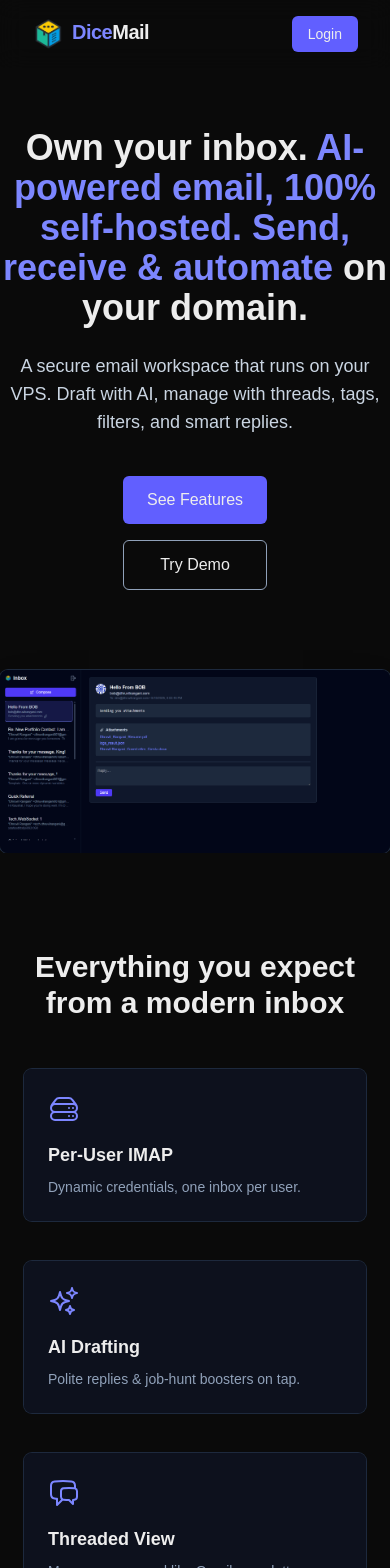
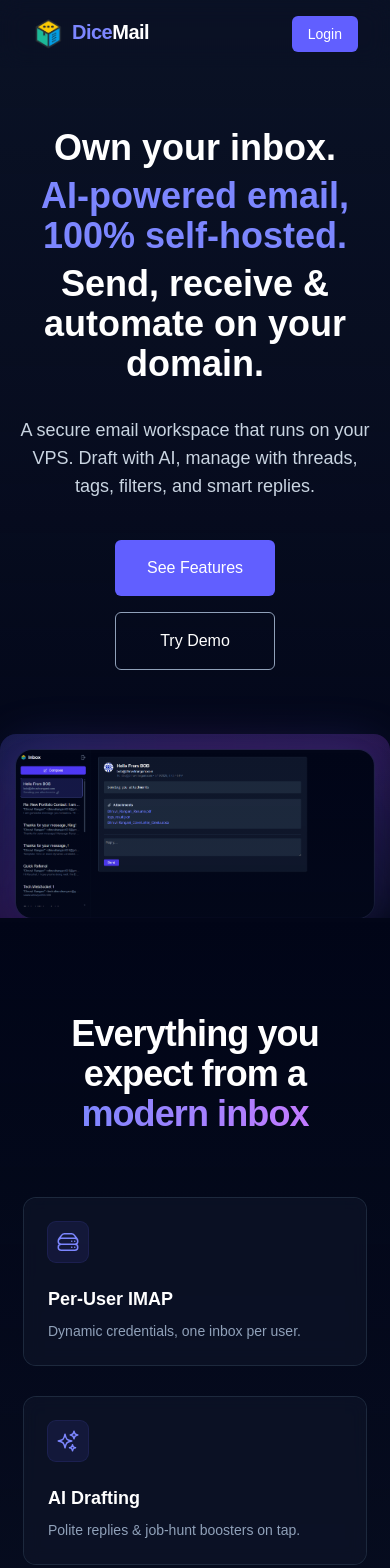
Before and after one commit to Dhruvil-Rangani/ai-powered-email-app, a Next.js app in the folder email-app-frontend/: page / in a window 390 px wide. Shown: the top 1568 px of the page. Built offline with nearby package versions, Linux system fonts and the light colour scheme; no server answers.

Commit message:
updated landing page

```diff
--- a/email-app-frontend/src/app/page.tsx
+++ b/email-app-frontend/src/app/page.tsx
@@ -4,19 +4,24 @@ import FeatureGrid from '../components/FeatureGrid';
 import BuiltFor from '../components/BuiltFor';
 import Stepper from '../components/Stepper';
 import Footer from '../components/Footer';
-
+import AnimatedBackground from '../components/AnimatedBackground';
 
 export default function Landing() {
   return (
-    <>
+    <div className="relative min-h-screen bg-slate-950 text-white">
+      <AnimatedBackground />
+      <div className="relative">
         <Navbar />
-      <main>
+        <main className="relative">
           <Hero />
+          <div className="relative z-10">
             <FeatureGrid />
             <BuiltFor />
             <Stepper />
+          </div>
         </main>
         <Footer />
-    </>
+      </div>
+    </div>
   );
 }
--- /dev/null
+++ b/email-app-frontend/src/components/AnimatedBackground.tsx
@@ -0,0 +1,95 @@
+'use client';
+import { useEffect, useRef } from 'react';
+import { motion } from 'framer-motion';
+
+export default function AnimatedBackground() {
+  const canvasRef = useRef<HTMLCanvasElement>(null);
+
+  useEffect(() => {
+    const canvas = canvasRef.current;
+    if (!canvas) return;
+
+    const ctx = canvas.getContext('2d');
+    if (!ctx) return;
+
+    // Set canvas size
+    const resizeCanvas = () => {
+      canvas.width = window.innerWidth;
+      canvas.height = window.innerHeight;
+    };
+    resizeCanvas();
+    window.addEventListener('resize', resizeCanvas);
+
+    // Particle settings
+    const particles: Array<{
+      x: number;
+      y: number;
+      size: number;
+      speedX: number;
+      speedY: number;
+    }> = [];
+
+    // Create particles
+    for (let i = 0; i < 50; i++) {
+      particles.push({
+        x: Math.random() * canvas.width,
+        y: Math.random() * canvas.height,
+        size: Math.random() * 2 + 1,
+        speedX: Math.random() * 0.5 - 0.25,
+        speedY: Math.random() * 0.5 - 0.25,
+      });
+    }
+
+    // Animation loop
+    const animate = () => {
+      ctx.clearRect(0, 0, canvas.width, canvas.height);
+
+      // Draw gradient background
+      const gradient = ctx.createLinearGradient(0, 0, canvas.width, canvas.height);
+      gradient.addColorStop(0, 'rgba(79, 70, 229, 0.1)'); // indigo-600
+      gradient.addColorStop(0.5, 'rgba(30, 41, 59, 0.1)'); // slate-800
+      gradient.addColorStop(1, 'rgba(15, 23, 42, 0.1)'); // slate-900
+      ctx.fillStyle = gradient;
+      ctx.fillRect(0, 0, canvas.width, canvas.height);
+
+      // Update and draw particles
+      particles.forEach((particle) => {
+        particle.x += particle.speedX;
+        particle.y += particle.speedY;
+
+        // Wrap around edges
+        if (particle.x < 0) particle.x = canvas.width;
+        if (particle.x > canvas.width) particle.x = 0;
+        if (particle.y < 0) particle.y = canvas.height;
+        if (particle.y > canvas.height) particle.y = 0;
+
+        ctx.beginPath();
+        ctx.arc(particle.x, particle.y, particle.size, 0, Math.PI * 2);
+        ctx.fillStyle = 'rgba(99, 102, 241, 0.2)'; // indigo-500
+        ctx.fill();
+      });
+
+      requestAnimationFrame(animate);
+    };
+
+    animate();
+
+    return () => {
+      window.removeEventListener('resize', resizeCanvas);
+    };
+  }, []);
+
+  return (
+    <motion.div
+      initial={{ opacity: 0 }}
+      animate={{ opacity: 1 }}
+      transition={{ duration: 1 }}
+      className="fixed inset-0 -z-10"
+    >
+      <canvas
+        ref={canvasRef}
+        className="h-full w-full"
+      />
+    </motion.div>
+  );
+}
--- a/email-app-frontend/src/components/FeatureGrid.tsx
+++ b/email-app-frontend/src/components/FeatureGrid.tsx
@@ -1,43 +1,97 @@
 'use client';
 import { motion } from 'framer-motion';
-import { SparklesIcon, FunnelIcon , InboxIcon, TagIcon, ShieldCheckIcon, ServerStackIcon, ChatBubbleLeftRightIcon} from '@heroicons/react/24/outline';
+import { SparklesIcon, FunnelIcon, InboxIcon, TagIcon, ShieldCheckIcon, ServerStackIcon, ChatBubbleLeftRightIcon } from '@heroicons/react/24/outline';
 
 const FEATURES = [
   { Icon: ServerStackIcon, title: 'Per-User IMAP', desc: 'Dynamic credentials, one inbox per user.' },
   { Icon: SparklesIcon, title: 'AI Drafting', desc: 'Polite replies & job-hunt boosters on tap.' },
   { Icon: ChatBubbleLeftRightIcon, title: 'Threaded View', desc: 'Messages grouped like Gmail - no clutter.' },
-  { Icon: FunnelIcon , title: 'Tag & Filter', desc: 'Label emails and query by tag.' },
+  { Icon: FunnelIcon, title: 'Tag & Filter', desc: 'Label emails and query by tag.' },
   { Icon: InboxIcon, title: 'Threaded Conversations', desc: 'Group emails just like Gmail.' },
   { Icon: TagIcon, title: 'Smart Tagging', desc: 'Organize with labels and filters.' },
   { Icon: SparklesIcon, title: 'GPT Drafting', desc: 'Write better emails, faster.' },
   { Icon: ShieldCheckIcon, title: '100% Self-Hosted', desc: 'Postfix, Dovecot, IMAP, and SMTP on your server.' },
+];
 
+const container = {
+  hidden: { opacity: 0 },
+  show: {
+    opacity: 1,
+    transition: {
+      staggerChildren: 0.1,
+      delayChildren: 0.3,
+    },
+  },
+};
 
-];
+const item = {
+  hidden: { opacity: 0, y: 20 },
+  show: { opacity: 1, y: 0 },
+};
 
 export default function FeatureGrid() {
   return (
-    <section id="features" className="mx-auto max-w-5xl px-6 py-24">
-      <h2 className="mb-12 text-center text-3xl font-bold">
-        Everything you expect from a modern inbox
-      </h2>
+    <section id="features" className="relative mx-auto max-w-5xl px-6 py-24">
+      {/* Background gradient */}
+      <div className="absolute inset-0 -z-10 bg-gradient-to-b from-transparent via-slate-900/50 to-transparent" />
 
-      <div className="grid gap-10 sm:grid-cols-2 lg:grid-cols-4">
+      <motion.h2
+        className="mb-16 text-center text-4xl font-bold tracking-tight"
+        initial={{ opacity: 0, y: 20 }}
+        whileInView={{ opacity: 1, y: 0 }}
+        viewport={{ once: true }}
+        transition={{ duration: 0.6 }}
+      >
+        Everything you expect from a{' '}
+        <span className="bg-gradient-to-r from-indigo-400 to-purple-400 bg-clip-text text-transparent">
+          modern inbox
+        </span>
+      </motion.h2>
+
+      <motion.div
+        variants={container}
+        initial="hidden"
+        whileInView="show"
+        viewport={{ once: true }}
+        className="grid gap-8 sm:grid-cols-2 lg:grid-cols-4"
+      >
         {FEATURES.map(({ Icon, title, desc }, i) => (
           <motion.div
             key={title}
-            className="rounded-lg bg-slate-900/60 p-6 ring-1 ring-slate-800"
-            initial={{ opacity: 0, y: 30 }}
-            whileInView={{ opacity: 1, y: 0 }}
-            viewport={{ once: true }}
-            transition={{ duration: 0.5, delay: i * 0.1 }}
+            variants={item}
+            className="group relative"
+            whileHover={{ y: -5 }}
+            transition={{ type: "spring", stiffness: 300, damping: 20 }}
           >
-            <Icon className="h-8 w-8 text-indigo-400" />
-            <h3 className="mt-4 text-lg font-semibold">{title}</h3>
-            <p className="mt-2 text-sm text-slate-400">{desc}</p>
+            {/* Glassmorphism card */}
+            <div className="relative overflow-hidden rounded-xl bg-slate-900/60 p-6 backdrop-blur-sm ring-1 ring-slate-800 transition-all duration-300 group-hover:ring-indigo-500/50">
+              {/* Gradient overlay */}
+              <div className="absolute inset-0 bg-gradient-to-br from-indigo-500/10 to-purple-500/10 opacity-0 transition-opacity duration-300 group-hover:opacity-100" />
+
+              {/* Content */}
+              <div className="relative">
+                <motion.div
+                  className="mb-4 inline-block rounded-lg bg-indigo-500/10 p-2 ring-1 ring-indigo-500/20"
+                  whileHover={{ scale: 1.1, rotate: 5 }}
+                  transition={{ type: "spring", stiffness: 400, damping: 10 }}
+                >
+                  <Icon className="h-6 w-6 text-indigo-400" />
+                </motion.div>
+
+                <h3 className="mb-2 text-lg font-semibold text-white group-hover:text-indigo-400 transition-colors">
+                  {title}
+                </h3>
+                <p className="text-sm text-slate-400 group-hover:text-slate-300 transition-colors">
+                  {desc}
+                </p>
+              </div>
+
+              {/* Hover effect */}
+              <div className="absolute inset-0 rounded-xl bg-gradient-to-r from-indigo-500/0 via-indigo-500/10 to-purple-500/0 opacity-0 transition-opacity duration-300 group-hover:opacity-100" />
+            </div>
           </motion.div>
         ))}
-      </div>
+      </motion.div>
     </section>
   );
 }
--- a/email-app-frontend/src/components/Hero.tsx
+++ b/email-app-frontend/src/components/Hero.tsx
@@ -1,66 +1,190 @@
 'use client';
-import { motion } from 'framer-motion';
+import { motion, useScroll, useTransform } from 'framer-motion';
 import Image from 'next/image';
 import Link from 'next/link';
+import { useRef } from 'react';
 
 export default function Hero() {
+  const containerRef = useRef<HTMLDivElement>(null);
+  const { scrollYProgress } = useScroll({
+    target: containerRef,
+    offset: ["start start", "end start"]
+  });
+
+  const y = useTransform(scrollYProgress, [0, 1], [0, 30]);
+  const opacity = useTransform(scrollYProgress, [0, 0.5, 1], [1, 0.8, 0.8]);
+  const scale = useTransform(scrollYProgress, [0, 0.5, 1], [1, 0.98, 0.98]);
+
   return (
-    <section className="relative flex flex-col items-center justify-center overflow-hidden pt-32 text-center">
-      <motion.h1
-        className="max-w-4xl text-4xl font-extrabold md:text-6xl"
+    <motion.section
+      ref={containerRef}
+      style={{
+        y,
+        opacity,
+        scale,
+        transformStyle: "preserve-3d",
+        backfaceVisibility: "hidden"
+      }}
+      className="relative flex min-h-screen flex-col items-center justify-center overflow-hidden pt-32 text-center"
+    >
+      {/* Enhanced glassmorphism overlay with reduced blur */}
+      <div className="absolute inset-0 bg-gradient-to-b from-slate-900/70 via-slate-900/40 to-transparent backdrop-blur-[1px]" />
+
+      <motion.div
+        className="relative z-10 flex w-full flex-col items-center justify-center px-4 sm:px-6 lg:px-8"
         initial={{ opacity: 0, y: 40 }}
         animate={{ opacity: 1, y: 0 }}
         transition={{ duration: 0.8 }}
       >
-        Own&nbsp;your&nbsp;inbox. <br className="hidden md:block" />
-        <span className="text-indigo-400">AI-powered email, 100% self-hosted.</span> <br className="hidden md:block" />
-        <span className="text-indigo-400">Send, receive &amp; automate</span> on your domain.
+        <motion.h1
+          className="max-w-4xl text-4xl font-extrabold md:text-6xl lg:text-7xl"
+          initial={{ opacity: 0, y: 40 }}
+          animate={{ opacity: 1, y: 0 }}
+          transition={{ duration: 0.8 }}
+        >
+          <motion.span
+            initial={{ opacity: 0, x: -20 }}
+            animate={{ opacity: 1, x: 0 }}
+            transition={{ duration: 0.8, delay: 0.2 }}
+            className="block"
+          >
+            Own&nbsp;your&nbsp;inbox.
+          </motion.span>
+          <motion.span
+            initial={{ opacity: 0, x: 20 }}
+            animate={{ opacity: 1, x: 0 }}
+            transition={{ duration: 0.8, delay: 0.4 }}
+            className="mt-2 block text-indigo-400"
+          >
+            AI-powered email, 100% self-hosted.
+          </motion.span>
+          <motion.span
+            initial={{ opacity: 0, x: -20 }}
+            animate={{ opacity: 1, x: 0 }}
+            transition={{ duration: 0.8, delay: 0.6 }}
+            className="mt-2 block"
+          >
+            Send, receive &amp; automate on your domain.
+          </motion.span>
         </motion.h1>
 
-      <motion.p
-        className="mt-6 max-w-2xl text-lg text-slate-300"
+        <motion.div
+          className="mx-auto mt-8 max-w-2xl text-center"
           initial={{ opacity: 0, y: 40 }}
           animate={{ opacity: 1, y: 0 }}
-        transition={{ duration: 0.8, delay: 0.2 }}
+          transition={{ duration: 0.8, delay: 0.8 }}
         >
+          <p className="text-lg text-slate-300">
             A secure email workspace that runs on your VPS. Draft with AI, manage with threads, tags, filters, and smart replies.
-      </motion.p>
+          </p>
+        </motion.div>
 
         <motion.div
-        className="mt-10 flex flex-col gap-4 sm:flex-row"
+          className="mt-10 flex flex-col gap-4 sm:flex-row sm:justify-center"
           initial={{ opacity: 0, y: 40 }}
           animate={{ opacity: 1, y: 0 }}
-        transition={{ duration: 0.8, delay: 0.4 }}
+          transition={{ duration: 0.8, delay: 1 }}
         >
           <Link
             href="#features"
-          className="rounded-md bg-indigo-500 px-6 py-3 font-medium hover:bg-indigo-400"
+            className="group relative overflow-hidden rounded-md bg-indigo-500 px-8 py-4 font-medium transition-all hover:bg-indigo-400"
+          >
+            <motion.span
+              className="relative z-10"
+              whileHover={{ scale: 1.05 }}
+              whileTap={{ scale: 0.95 }}
             >
               See Features
+            </motion.span>
+            <motion.div
+              className="absolute inset-0 bg-gradient-to-r from-indigo-600 to-indigo-400 opacity-0 transition-opacity group-hover:opacity-100"
+              initial={false}
+              animate={{ opacity: 0 }}
+              whileHover={{ opacity: 1 }}
+            />
           </Link>
           <Link
             href="/login"
-          className="rounded-md border border-slate-400 px-6 py-3 font-medium hover:bg-slate-800"
+            className="group relative overflow-hidden rounded-md border border-slate-400 px-8 py-4 font-medium transition-all hover:bg-slate-800"
+          >
+            <motion.span
+              className="relative z-10"
+              whileHover={{ scale: 1.05 }}
+              whileTap={{ scale: 0.95 }}
             >
               Try Demo
+            </motion.span>
+            <motion.div
+              className="absolute inset-0 bg-gradient-to-r from-slate-700 to-slate-600 opacity-0 transition-opacity group-hover:opacity-100"
+              initial={false}
+              animate={{ opacity: 0 }}
+              whileHover={{ opacity: 1 }}
+            />
           </Link>
         </motion.div>
 
-      {/* Decorative hero image */}
+        {/* Enhanced hero image container with improved scroll behavior */}
         <motion.div
           className="pointer-events-none mt-20 select-none"
-        initial={{ scale: 0.9, opacity: 0 }}
-        animate={{ scale: 1, opacity: 1 }}
-        transition={{ duration: 1, ease: 'easeOut', delay: 0.6 }}
+          initial={{ scale: 0.9, opacity: 0, y: 40 }}
+          animate={{ scale: 1, opacity: 1, y: 0 }}
+          transition={{ duration: 1, ease: 'easeOut', delay: 1.2 }}
+          style={{
+            transformStyle: "preserve-3d",
+            backfaceVisibility: "hidden",
+            willChange: "transform"
+          }}
         >
+          {/* Image backdrop with reduced blur */}
+          <div className="absolute -inset-4 rounded-2xl bg-gradient-to-br from-indigo-500/20 via-purple-500/20 to-slate-900/20 backdrop-blur-md" />
+
+          {/* Glow effect with reduced intensity */}
+          <div className="absolute -inset-1 rounded-2xl bg-gradient-to-r from-indigo-500/20 via-purple-500/20 to-indigo-500/20 blur-xl" />
+
+          {/* Image container with enhanced shadow and border */}
+          <motion.div
+            className="relative mx-auto max-w-5xl"
+            whileHover={{ scale: 1.02 }}
+            transition={{
+              duration: 0.3,
+              type: "spring",
+              stiffness: 300,
+              damping: 20
+            }}
+            style={{
+              transformStyle: "preserve-3d",
+              backfaceVisibility: "hidden",
+              willChange: "transform"
+            }}
+          >
+            {/* Additional backdrop with reduced blur */}
+            <div className="absolute inset-0 rounded-2xl bg-slate-900/40 backdrop-blur-sm" />
+
+            {/* Image with enhanced styling and hardware acceleration */}
+            <div className="relative overflow-hidden rounded-2xl shadow-2xl ring-1 ring-slate-800/50 transform-gpu">
               <Image
-          src="/hero-inbox.png" // put a screenshot in public/
+                src="/hero-inbox.png"
                 alt="Inbox screenshot"
                 width={1200}
                 height={700}
-          className="rounded-lg shadow-2xl ring-1 ring-slate-800"
+                className="relative w-full transform-gpu object-cover"
+                priority
+                quality={100}
+                style={{
+                  transform: "translateZ(0)",
+                  backfaceVisibility: "hidden"
+                }}
               />
+
+              {/* Subtle gradient overlay */}
+              <div className="absolute inset-0 bg-gradient-to-t from-slate-900/10 to-transparent" />
+            </div>
           </motion.div>
-    </section>
+        </motion.div>
+      </motion.div>
+
+      {/* Decorative elements with reduced opacity */}
+      <div className="absolute bottom-0 left-0 right-0 h-32 bg-gradient-to-t from-slate-950/90 to-transparent" />
+    </motion.section>
   );
 }
```
Lines whose indentation alone changed are shown as unchanged.
